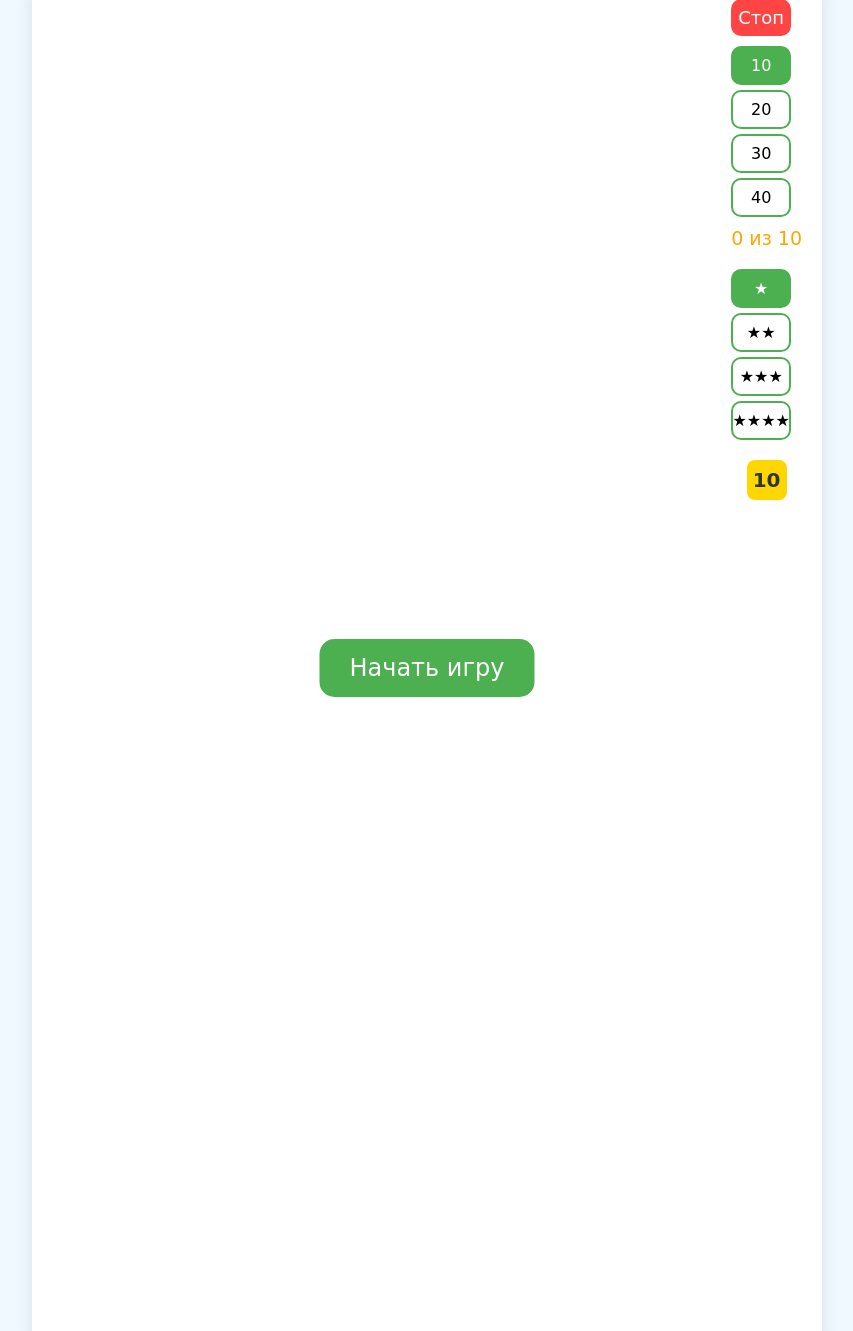
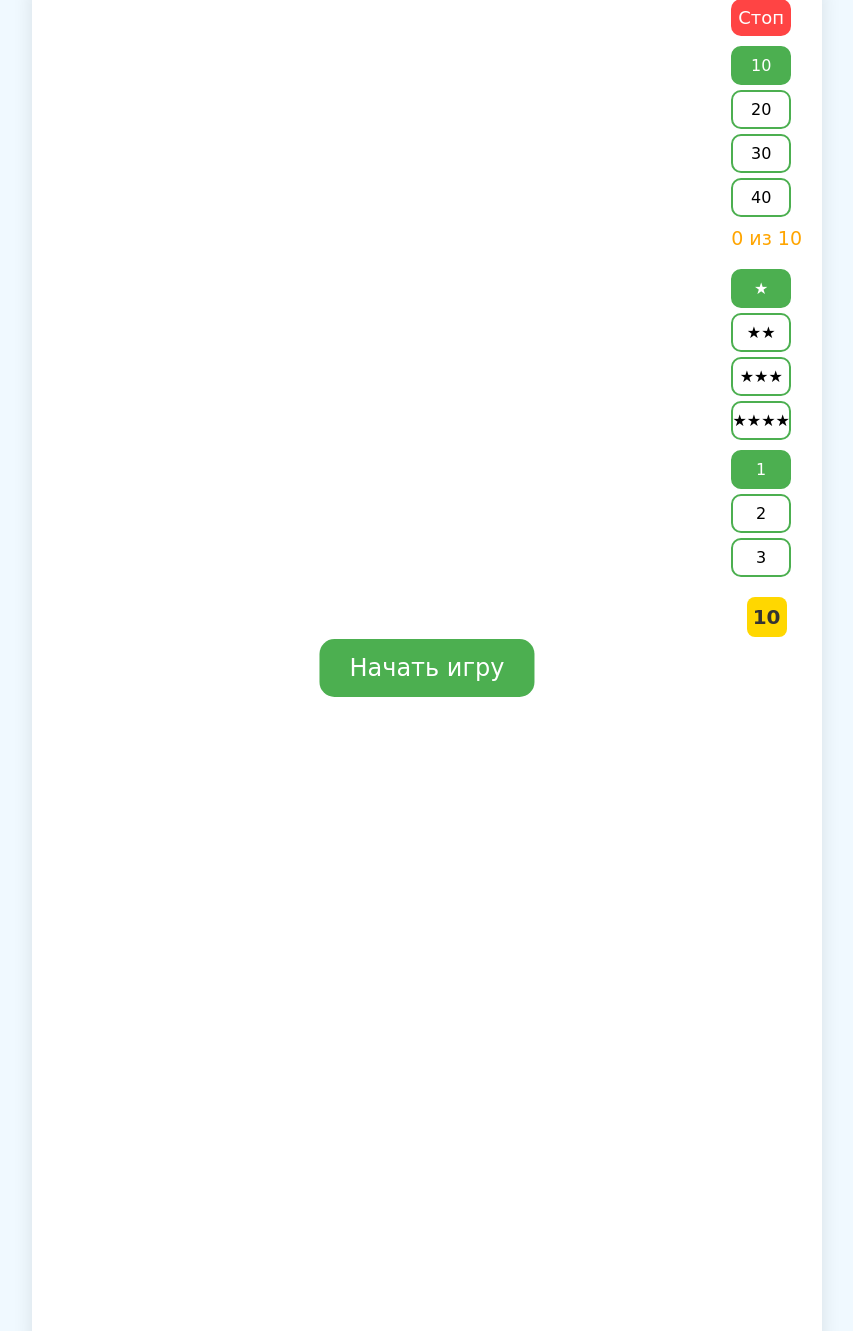
Before and after one commit to Sergey0408/ColorSquareChallenge, a Flask app: page / in a window 1280 px wide. Shown: the part 21-1352 px from the top of the page, without its empty margins (213-1066 px from the left). Run offline with Flask 3, Linux system fonts and the light colour scheme; some libraries are stand-ins or nearby versions.

Commit message:
Implement difficulty levels.
Replit-Commit-Author: Agent
Replit-Commit-Session-Id: 8d33f3c9-8188-40c6-993a-fa1fc4f303a3
Replit-Commit-Screenshot-Url: https://storage.googleapis.com/screenshot-production-us-central1/c1c2e319-6578-4d99-b67d-fbaa1bb9f4a5/d2c8c954-68ef-4c15-a426-945baa918e4f.jpg

```diff
--- a/static/css/style.css
+++ b/static/css/style.css
@@ -125,6 +125,39 @@ body {
     color: white;
 }
 
+.difficulty-controls {
+    display: flex;
+    flex-direction: column;
+    gap: 5px;
+    width: 60px;
+}
+
+.difficulty-btn {
+    background: #fff;
+    border: 2px solid #4CAF50;
+    border-radius: 10px;
+    padding: 8px 15px;
+    cursor: pointer;
+    font-family: inherit;
+    font-size: 16px;
+    transition: all 0.3s;
+    width: 60px;
+    text-align: center;
+    display: flex;
+    justify-content: center;
+    align-items: center;
+}
+
+.difficulty-btn:hover {
+    background: #4CAF50;
+    color: white;
+}
+
+.difficulty-btn.active {
+    background: #4CAF50;
+    color: white;
+}
+
 .start-btn {
     position: absolute;
     left: 50%;
--- a/static/js/game.js
+++ b/static/js/game.js
@@ -5,11 +5,25 @@ class ColorSquaresGame {
         this.score = 0;
         this.attempts = 0;
         this.maxAttempts = 10;
-        this.colors = [
-            '#FF0000', '#00FF00', '#0000FF', '#FFFF00',
-            '#FF00FF', '#00FFFF', '#FFA500', '#800080',
-            '#008000', '#FFC0CB'
-        ];
+        this.difficulty = 'easy';
+        this.difficultySettings = {
+            easy: {
+                colors: ['#FF0000', '#00FF00', '#0000FF', '#FFFF00'],
+                squareSizeMultiplier: 1,
+                speedMultiplier: 1
+            },
+            medium: {
+                colors: ['#FF0000', '#00FF00', '#0000FF', '#FFFF00', '#FF00FF', '#00FFFF'],
+                squareSizeMultiplier: 0.8,
+                speedMultiplier: 1.2
+            },
+            hard: {
+                colors: ['#FF0000', '#00FF00', '#0000FF', '#FFFF00', '#FF00FF', '#00FFFF', '#FFA500', '#800080', '#008000', '#FFC0CB'],
+                squareSizeMultiplier: 0.6,
+                speedMultiplier: 1.5
+            }
+        };
+        this.colors = this.difficultySettings[this.difficulty].colors;
         this.speeds = {
             slow: 20,
             medium: 30,
@@ -37,7 +51,8 @@ class ColorSquaresGame {
         this.canvas.width = containerWidth * 1.5;
         this.canvas.height = containerHeight * 1.5;
 
-        this.squareSize = Math.min(this.canvas.width / 2, this.canvas.height / 4);
+        const baseSize = Math.min(this.canvas.width / 2, this.canvas.height / 4);
+        this.squareSize = baseSize * this.difficultySettings[this.difficulty].squareSizeMultiplier;
     }
 
     setupEventListeners() {
@@ -51,20 +66,34 @@ class ColorSquaresGame {
         document.getElementById('rounds30').addEventListener('click', () => this.setMaxAttempts(30));
         document.getElementById('rounds40').addEventListener('click', () => this.setMaxAttempts(40));
 
-        document.getElementById('stopButton').addEventListener('click', () => {
-            this.stopGame();
-        });
+        // Добавляем обработчики для кнопок сложности
+        document.getElementById('easy').addEventListener('click', () => this.setDifficulty('easy'));
+        document.getElementById('medium').addEventListener('click', () => this.setDifficulty('medium'));
+        document.getElementById('hard').addEventListener('click', () => this.setDifficulty('hard'));
 
+        document.getElementById('stopButton').addEventListener('click', () => this.stopGame());
         this.canvas.addEventListener('click', (e) => this.handleClick(e));
-
-        window.addEventListener('resize', () => {
-            this.initializeCanvas();
-        });
-
+        window.addEventListener('resize', () => this.initializeCanvas());
         document.getElementById('startButton').addEventListener('click', () => {
             this.hideStartButton();
             this.startGame();
         });
+    }
+
+    setDifficulty(level) {
+        this.difficulty = level;
+        this.colors = this.difficultySettings[level].colors;
+
+        document.querySelectorAll('.difficulty-btn').forEach(btn => {
+            btn.classList.remove('active');
+            if (btn.id === level) {
+                btn.classList.add('active');
+            }
+        });
+
+        if (this.gameActive) {
+            this.createNewRound();
+        }
     }
 
     setMaxAttempts(attempts) {
@@ -190,7 +219,8 @@ class ColorSquaresGame {
     update() {
         if (!this.squares.falling || !this.gameActive) return;
 
-        this.squares.falling.y += this.currentSpeed * 0.1;
+        const speedMultiplier = this.difficultySettings[this.difficulty].speedMultiplier;
+        this.squares.falling.y += this.currentSpeed * 0.1 * speedMultiplier;
 
         if (this.squares.falling.y >= this.canvas.height - this.squareSize * 1.5) {
             this.handleMiss();
--- a/templates/index.html
+++ b/templates/index.html
@@ -24,6 +24,11 @@
                 <button id="speed3" class="speed-btn">★★★</button>
                 <button id="speed4" class="speed-btn">★★★★</button>
             </div>
+            <div class="difficulty-controls">
+                <button id="easy" class="difficulty-btn active">1</button>
+                <button id="medium" class="difficulty-btn">2</button>
+                <button id="hard" class="difficulty-btn">3</button>
+            </div>
             <div class="rounds-remaining"><span id="roundsRemaining">10</span></div>
         </div>
         <button id="startButton" class="start-btn">Начать игру</button>
```
